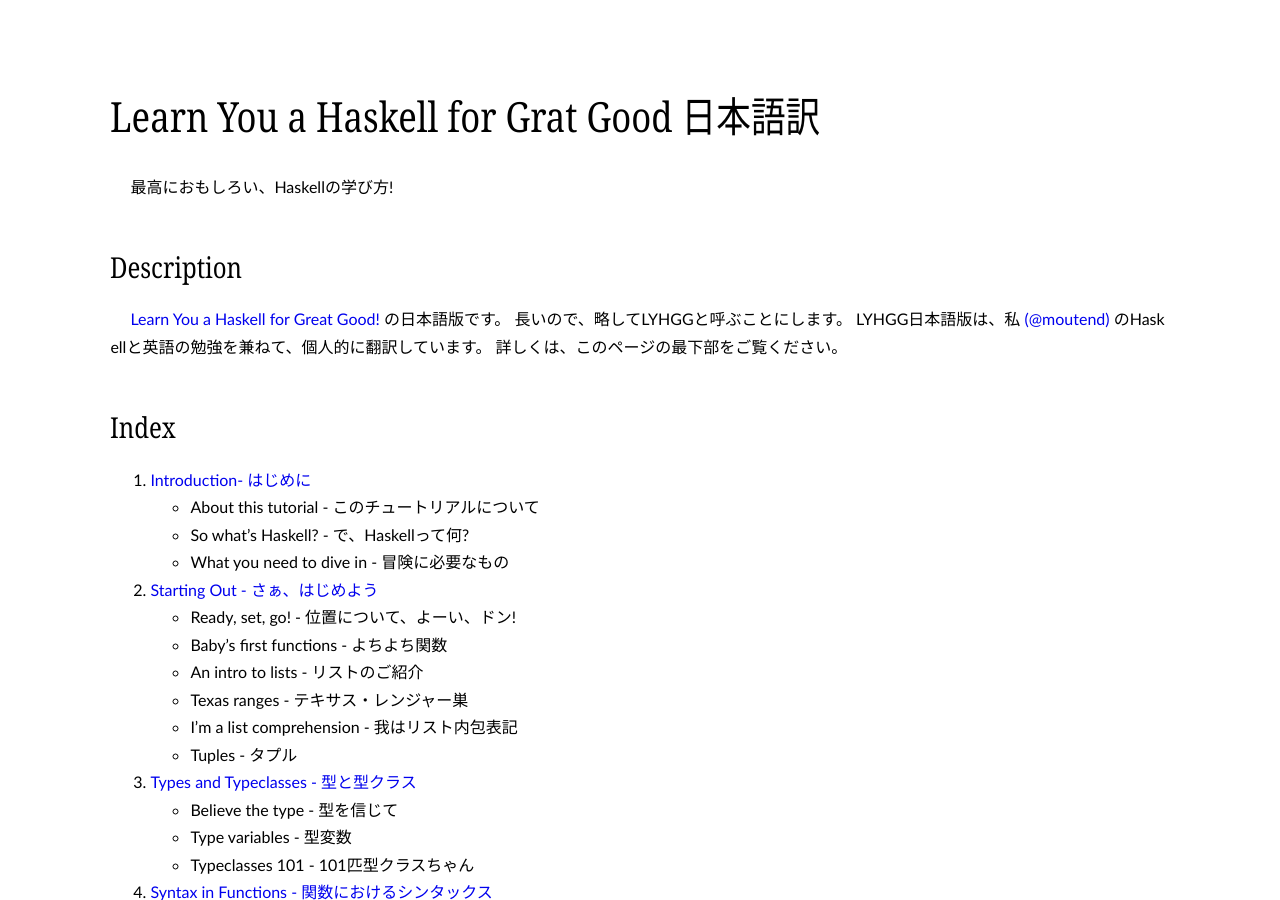
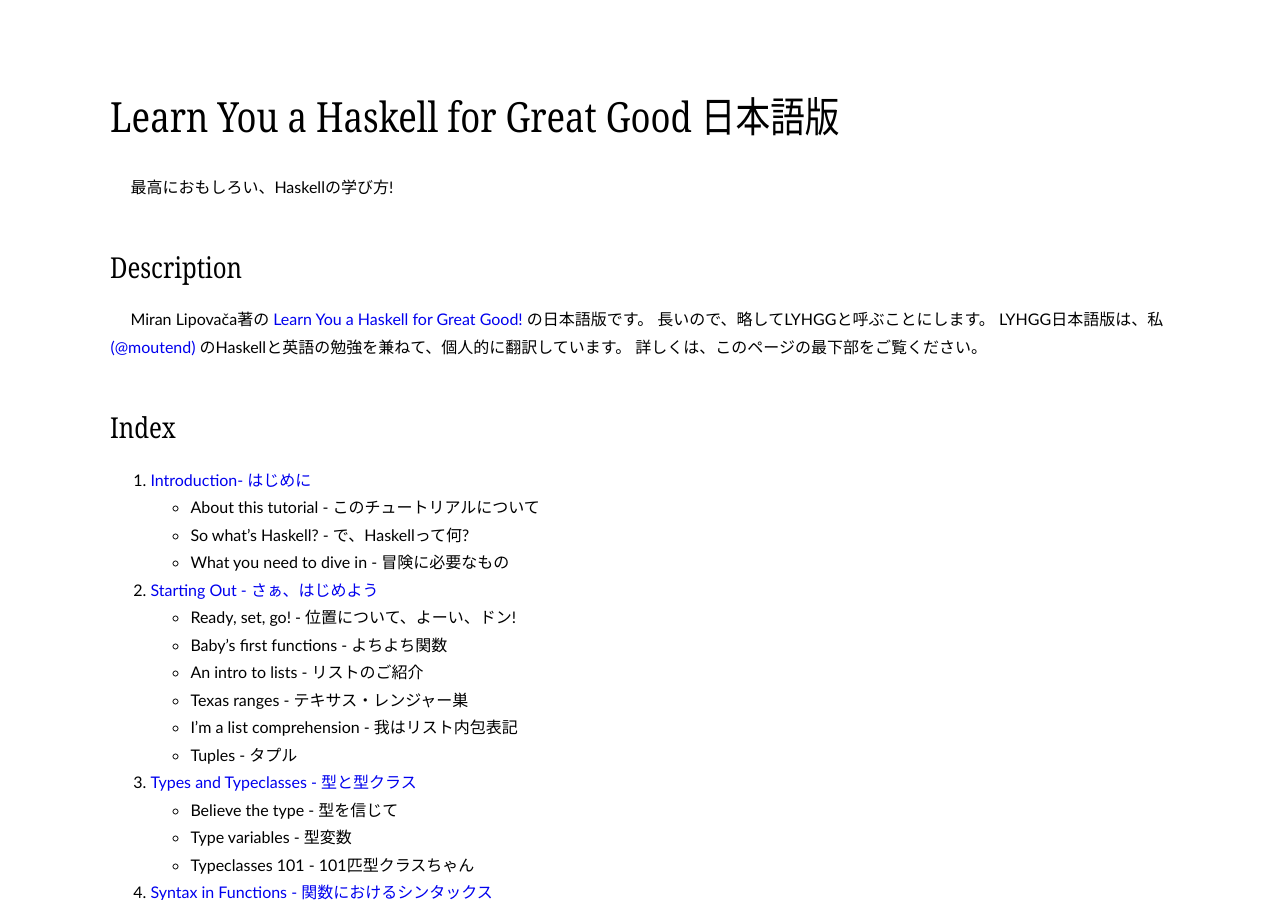
Before and after one commit to suruseas/jlyhgg, a Jekyll site: the page built from index.md, in a window 1280 px wide and 900 px high. Built offline with Jekyll 4.4.1, drawn with Linux system fonts in a browser that asks for light colours; some of the changed text lies outside the part shown.

Commit message:
Fix fatal typo in title and some representations

```diff
--- a/index.md
+++ b/index.md
@@ -2,7 +2,9 @@
 layout: article
 ---
 
-# Learn You a Haskell for Grat Good 日本語訳
+
+
+# Learn You a Haskell for Great Good 日本語版
 
 最高におもしろい、Haskellの学び方!
 
@@ -10,6 +12,8 @@ layout: article
 
 ## Description
 
+
+Miran Lipovača著の
 [Learn You a Haskell for Great Good!](http://learnyouahaskell.com/chapters)
 の日本語版です。
 長いので、略してLYHGGと呼ぶことにします。
```
Also changed, not shown: other parts of index.md (+1 -1 lines).
